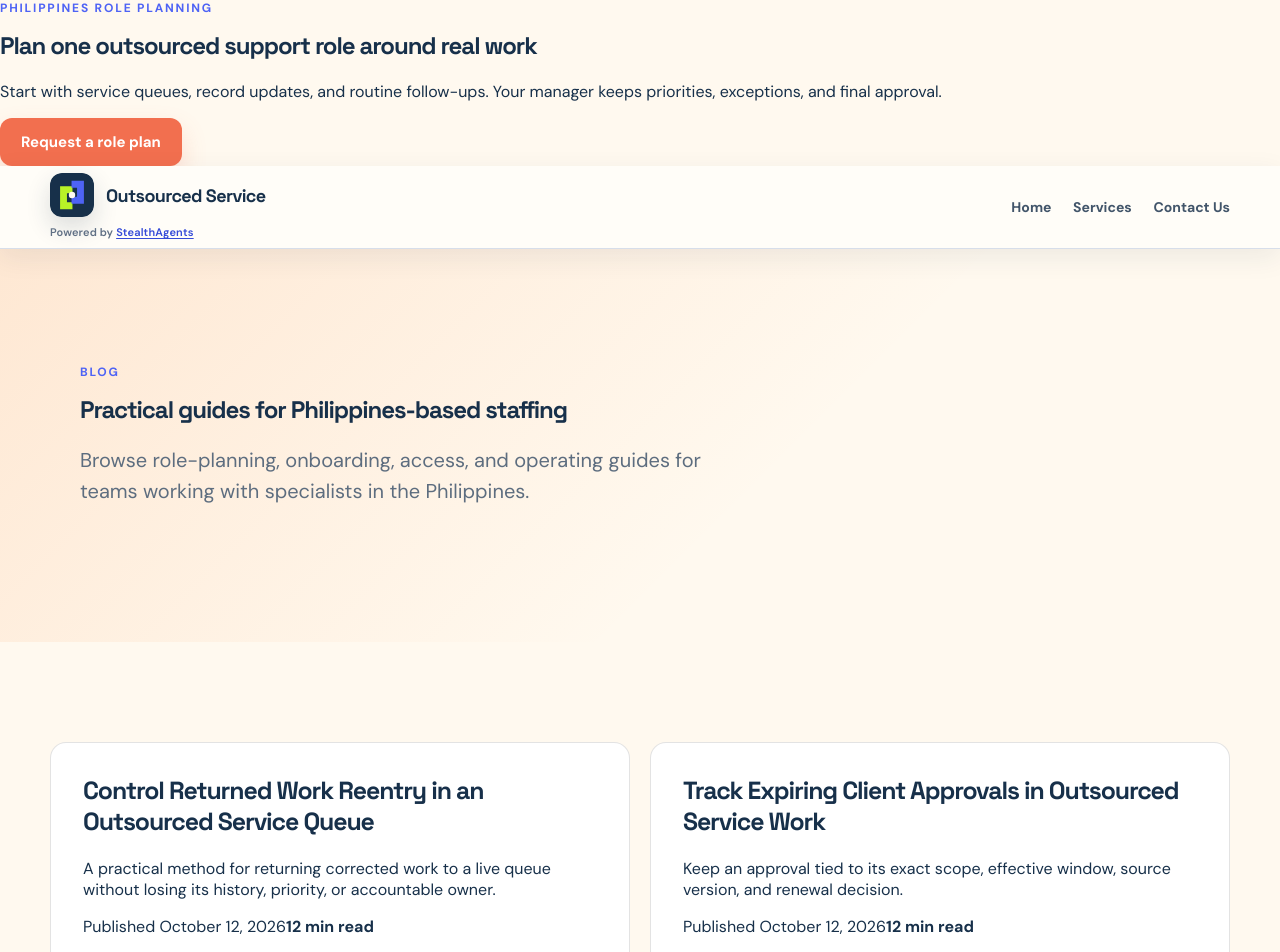
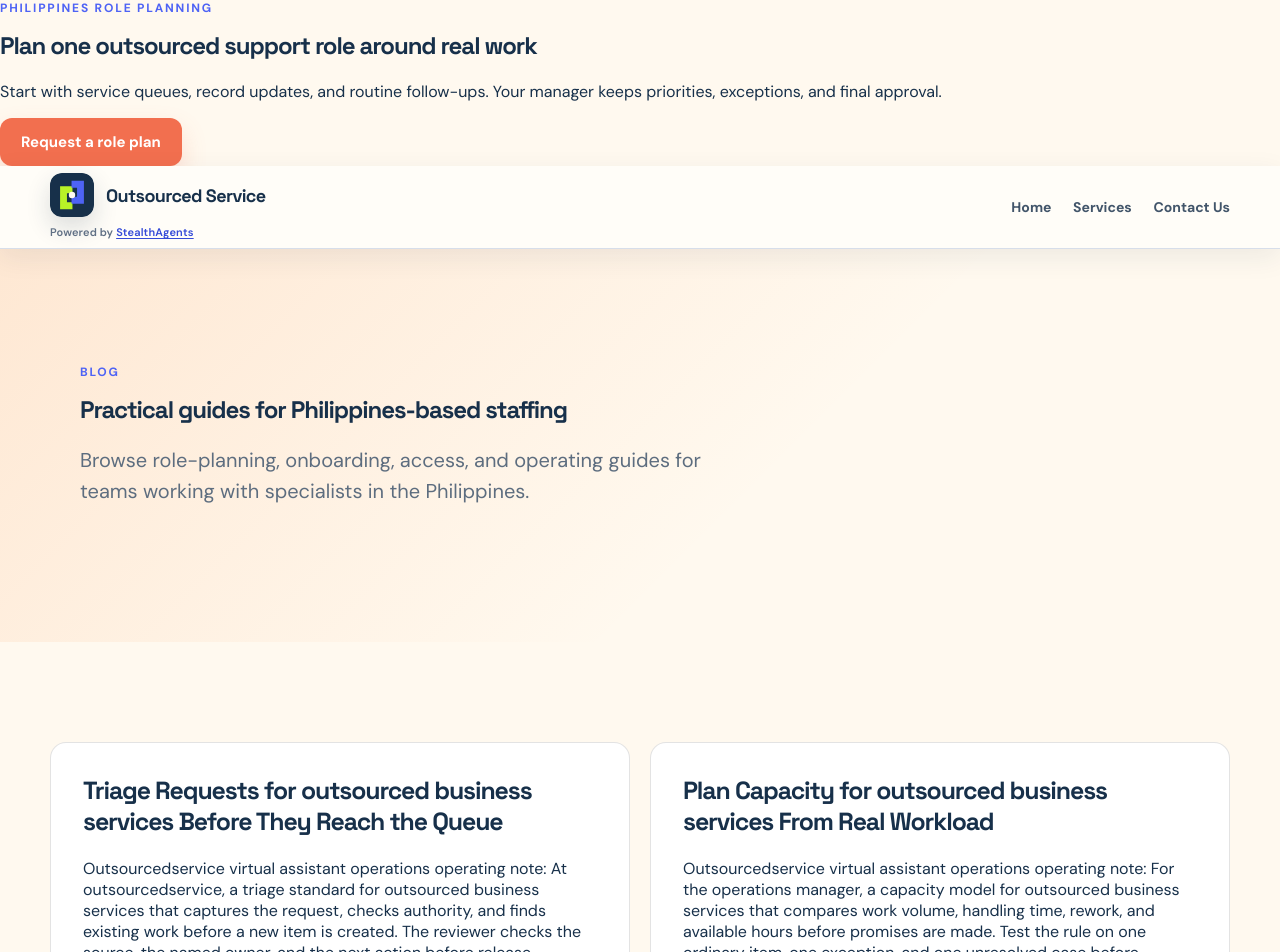
Before and after one commit to coolifystealthagents/outsourcedservice, a Next.js app: page /blog in a window 1280 px wide. Shown: the top 952 px of the page. Built offline with nearby package versions, Linux system fonts and the light colour scheme.

Commit message:
fix: repair 2026-10-26 publication surface

```diff
--- a/app/blog/blog-listing.tsx
+++ b/app/blog/blog-listing.tsx
@@ -44,8 +44,10 @@ export function BlogListing({ page = 1 }: { page?: number }) {
   const september3Posts = blogPosts.filter((item) => "published" in item && item.published === "2026-09-03");
   const september2Posts = blogPosts.filter((item) => "published" in item && item.published === "2026-09-02");
   const september1Posts = blogPosts.filter((item) => "published" in item && item.published === "2026-09-01");
-  const earlierBlogPosts = blogPosts.filter((item) => !("published" in item && (item.published === "2026-10-12" || item.published === "2026-10-02" || item.published === "2026-09-01" || item.published === "2026-09-02" || item.published === "2026-09-03" || item.published === "2026-09-04" || item.published === "2026-09-07" || item.published === "2026-09-08" || item.published === "2026-09-09" || item.published === "2026-09-10" || item.published === "2026-09-11" || item.published === "2026-09-14" || item.published === "2026-09-18" || item.published === "2026-09-22" || item.published === "2026-09-23" || item.published === "2026-09-24" || item.published === "2026-09-25" || item.published === "2026-09-28")));
+  const earlierBlogPosts = blogPosts.filter((item) => !("published" in item && (item.published === "2026-10-26" || item.published === "2026-10-25" || item.published === "2026-10-12" || item.published === "2026-10-02" || item.published === "2026-09-01" || item.published === "2026-09-02" || item.published === "2026-09-03" || item.published === "2026-09-04" || item.published === "2026-09-07" || item.published === "2026-09-08" || item.published === "2026-09-09" || item.published === "2026-09-10" || item.published === "2026-09-11" || item.published === "2026-09-14" || item.published === "2026-09-18" || item.published === "2026-09-22" || item.published === "2026-09-23" || item.published === "2026-09-24" || item.published === "2026-09-25" || item.published === "2026-09-28")));
   const posts = [
+    ...blogPosts.filter((item) => 'published' in item && item.published === '2026-10-26'),
+    ...blogPosts.filter((item) => 'published' in item && item.published === '2026-10-25'),
     ...october12Posts,
     ...october8Posts,
     ...october9Posts,
```
Also changed, not shown: app/research/[slug]/page.tsx (+1 -1 lines).
